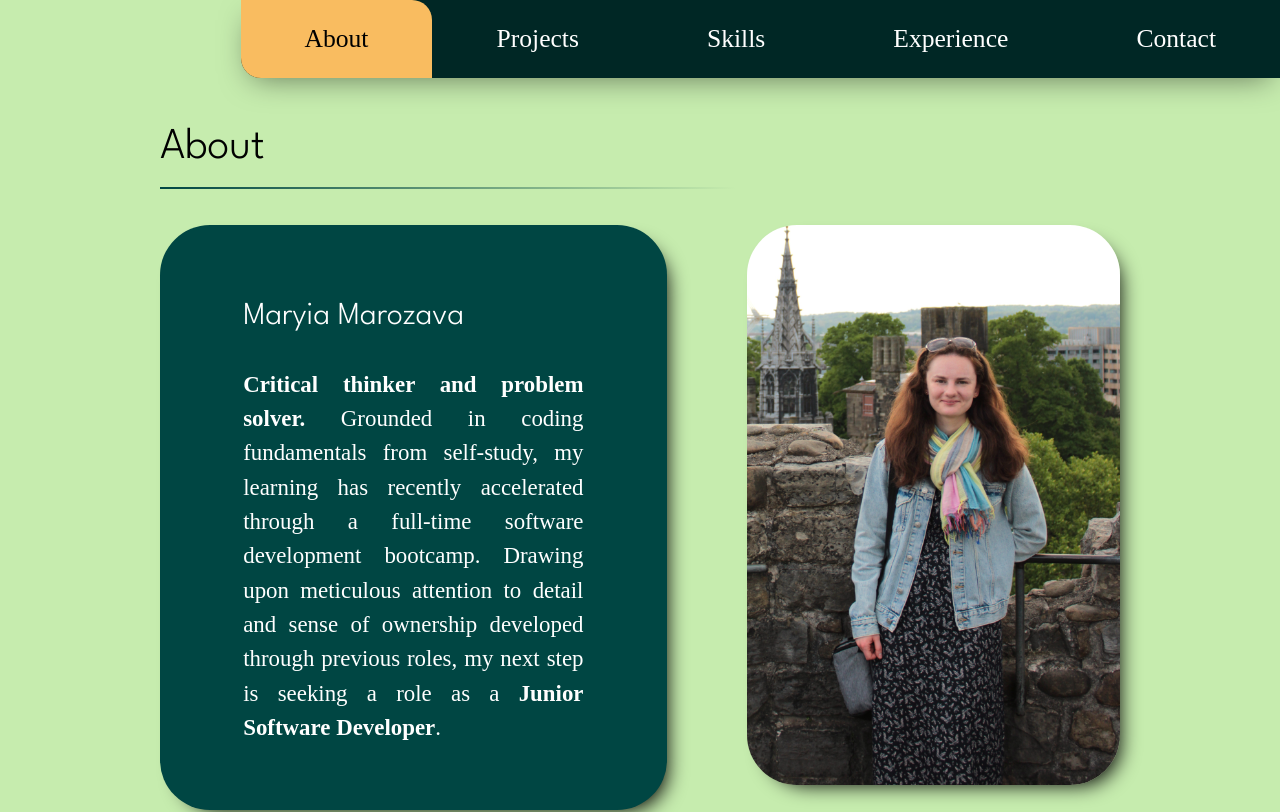
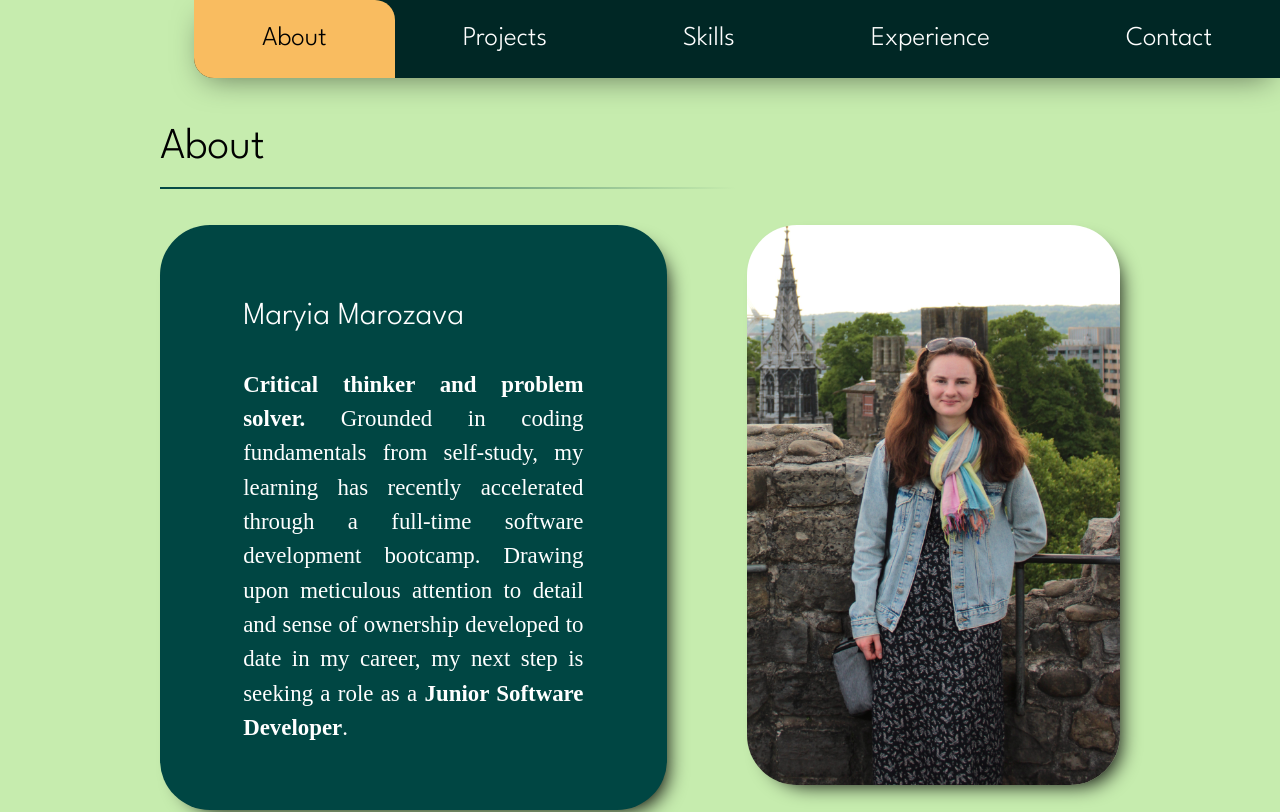
Before and after one commit to marmaryia/portfolio-website, a React (Vite) app: page / in a window 1280 px wide. Shown: the top 812 px of the page. Built offline with nearby package versions, Linux system fonts and the light colour scheme; a web font is replaced by a local one.

Commit message:
content tweaks

```diff
--- a/src/components/About.jsx
+++ b/src/components/About.jsx
@@ -11,8 +11,8 @@ function About({ refCallback }) {
             <b>Critical thinker and problem solver.</b> Grounded in coding
             fundamentals from self-study, my learning has recently accelerated
             through a full-time software development bootcamp. Drawing upon
-            meticulous attention to detail and sense of ownership developed
-            through previous roles, my next step is seeking a role as a{" "}
+            meticulous attention to detail and sense of ownership developed to
+            date in my career, my next step is seeking a role as a{" "}
             <b>Junior Software Developer</b>.
           </p>
         </div>
--- a/src/components/ContactDetails.jsx
+++ b/src/components/ContactDetails.jsx
@@ -6,7 +6,8 @@ function ContactDetails({ refCallback }) {
 
   function handleCopyClick() {
     navigator.clipboard.writeText("marozavamaryia@gmail.com");
-    setCopyClicked((current) => !current);
+    setCopyClicked(true);
+    setTimeout(() => setCopyClicked(false), 1000);
   }
 
   return (
--- a/src/styles/Header.css
+++ b/src/styles/Header.css
@@ -36,7 +36,7 @@ header {
 
 .header-list li a {
   color: var(--text-light);
-  font-size: 1.6em;
+  font-size: 1.7em;
   text-decoration: none;
   height: 100%;
   width: 100%;
@@ -45,6 +45,10 @@ header {
   justify-content: center;
   padding-left: 2.5em;
   padding-right: 2.5em;
+  font-family: "League Spartan", sans-serif;
+  font-optical-sizing: auto;
+  font-weight: 300;
+  font-style: normal;
 }
 
 .header-list li.active {
```
Also changed, not shown: src/index.css (+2 -12 lines).
